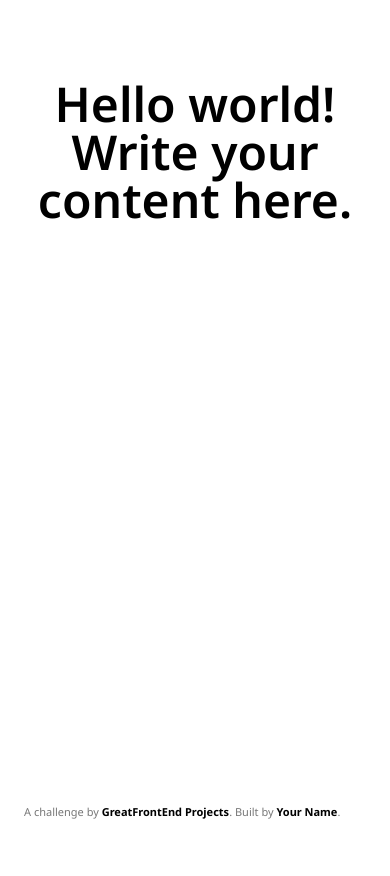
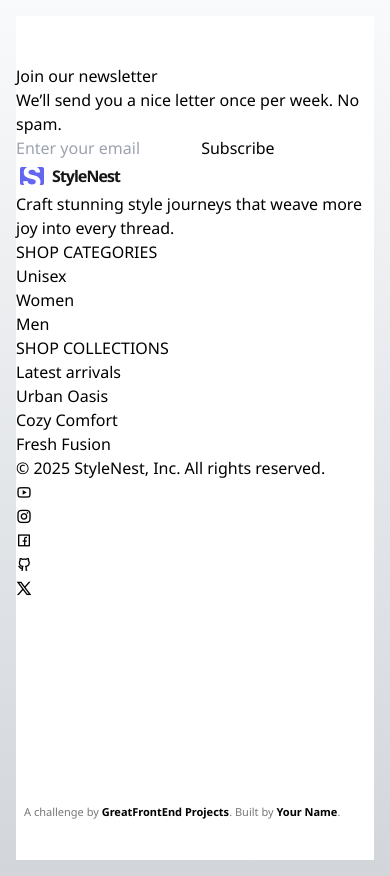
Before and after one commit to Lamphrangmi-Lamin/footer-multi-column, a plain HTML site: page index.html in a window 390 px wide. Before the commit the page ends 844 px from the top, so only its background shows below. Drawn offline with nearby package versions, Linux system fonts and the light colour scheme.

Commit message:
add initial mobile-first footer markup

```diff
--- a/index.html
+++ b/index.html
@@ -4,12 +4,17 @@
   <head>
     <meta charset="utf-8" />
     <meta name="viewport" content="width=device-width, initial-scale=1" />
-    <title>Hero Section | GreatFrontEnd Projects</title>
+    <title>Footer (Multi-column)</title>
     <link rel="preconnect" href="https://fonts.googleapis.com" />
     <link rel="preconnect" href="https://fonts.gstatic.com" crossorigin />
     <link
       href="https://fonts.googleapis.com/css2?family=Noto+Sans:ital,wght@0,100..900;1,100..900&display=swap"
       rel="stylesheet"
+    />
+    <!-- RemixIcons CDN link -->
+    <link
+    href="https://cdn.jsdelivr.net/npm/remixicon@4.5.0/fonts/remixicon.css"
+    rel="stylesheet"
     />
     <link rel="stylesheet" href="css/style.css" />
 
@@ -23,12 +28,7 @@
       /* You may write styles inside this <style> tag or within `css/style.css`. */
     </style>
   </head>
-  <body>
-    <!-- Add your site or application content here -->
-    <h1 class="text-5xl text-center font-semibold pt-20">
-      Hello world! Write your content here.
-    </h1>
-
+  <body class="bg-gradient-to-b from-gray-50 to-[#d2d6db]">
     <!-- Home
     Features
     Pricing
@@ -36,6 +36,84 @@
     Contact
     Learn more
     See pricing -->
+    <footer class="bg-white h-screen m-4 py-12">
+      <!-- Newsletter -->
+       <div class="">
+        <div class="">
+          <h2>Join our newsletter</h2>
+          <p>We’ll send you a nice letter once per week. No spam.</p>
+        </div>
+        <!-- Form section -->
+        <form class="">
+          <input type="email" placeholder="Enter your email">
+          <button>Subscribe</button>
+        </form>
+       </div>
+
+       <!-- Middle links section -->
+        <div class="">
+          <div class="">
+            <!-- Logo and brand description -->
+            <div class="logo">
+              <img src="/img/Logo.png" alt="StyleNest logo">
+            </div>
+            <p>Craft stunning style journeys that weave more joy into every thread.</p>
+          </div>
+
+          <!-- Categories -->
+          <div class="">
+             <h2>SHOP CATEGORIES</h2>
+             <ul>
+              <li><a href="#">Unisex</a></li>
+              <li><a href="#">Women</a></li>
+              <li><a href="#">Men</a></li>
+             </ul>
+          </div>
+
+          <!-- Collections -->
+          <div class="">
+            <h3>SHOP COLLECTIONS</h3>
+            <ul>
+              <li><a href="#">Latest arrivals</a></li>
+              <li><a href="#">Urban Oasis</a></li>
+              <li><a href="#">Cozy Comfort</a></li>
+              <li><a href="#">Fresh Fusion</a></li>
+             </ul>
+          </div>
+        </div>
+
+        <!-- Copyright and social media links section -->
+         <div class="">
+          <p>&copy; 2025 StyleNest, Inc. All rights reserved.</p>
+          <ul class="">
+            <li>
+              <a href="#">
+                <i class="ri-youtube-line"></i>
+              </a>
+            </li>
+            <li>
+              <a href="#">
+                <i class="ri-instagram-line"></i>
+              </a>
+            </li>
+            <li>
+              <a href="#">
+                <i class="ri-facebook-box-line"></i>
+              </a>
+            </li>
+            <li>
+              <a href="#">
+                <i class="ri-github-line"></i>
+              </a>
+            </li>
+            <li>
+              <a href="#">
+                <i class="ri-twitter-x-line"></i>
+              </a>
+            </li>
+          </ul>
+         </div>
+    </footer>
 
     <!-- Attribute this challenge to yourself! -->
     <div class="credits">
```
Also changed, not shown: img/Logo.png (added).
